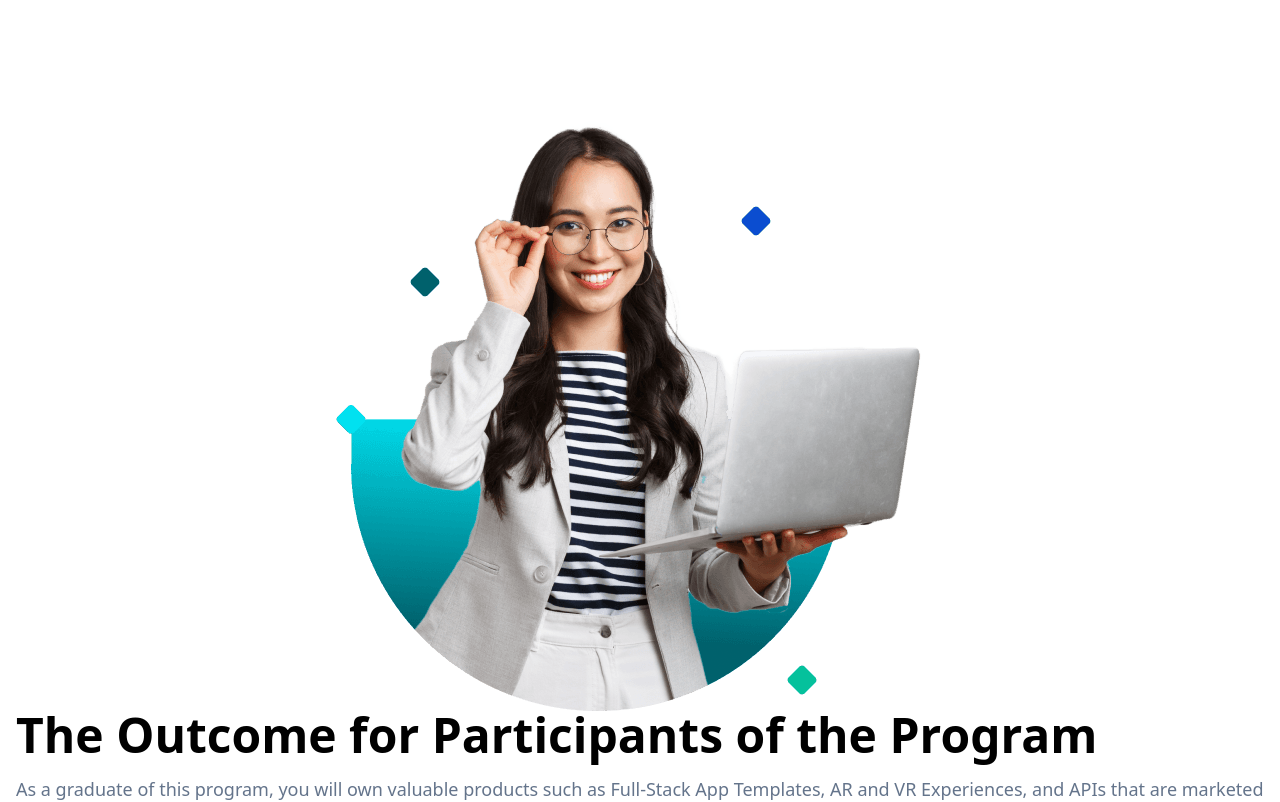
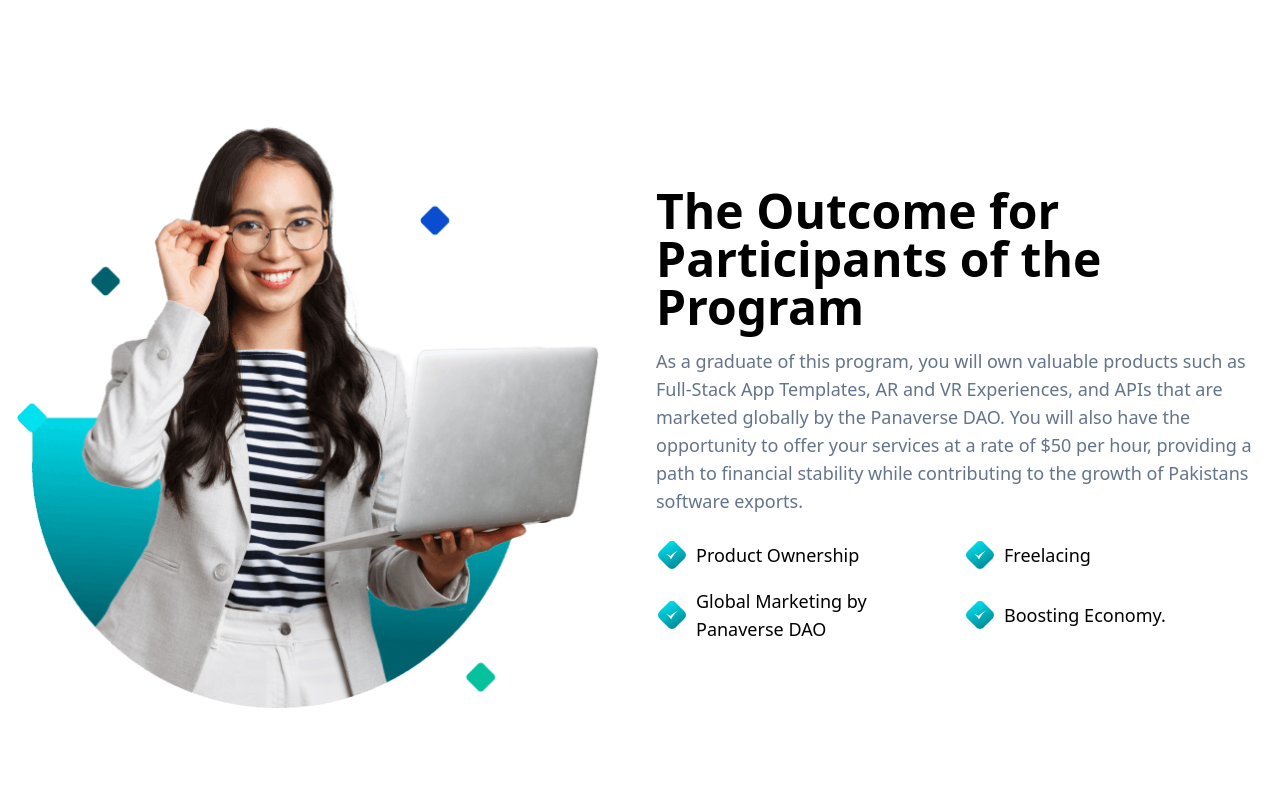
Before and after one commit to Bilal0335/Panaverse-Clone-Next-js, a Next.js app: page / in a window 1280 px wide. Shown: the part 2680-3482 px from the top of the page. After the commit the page ends 3388 px from the top, so only its background shows below. Built offline with nearby package versions, Linux system fonts and the light colour scheme.

Commit message:
😄Update😄

```diff
--- a/src/component/widgets/ProgramOutcome.tsx
+++ b/src/component/widgets/ProgramOutcome.tsx
@@ -16,7 +16,7 @@
   return (
     <section className="mt-16 md:mt-28">
       <Wrapper>
-        <div className="flex flex-col items-center gap-x-8">
+        <div className="flex flex-col-reverse items-center gap-x-8 md:flex-row">
           {/* image left  */}
           <div className="flex-1">
             <Image src={outcome} alt="outcome image" />
```
